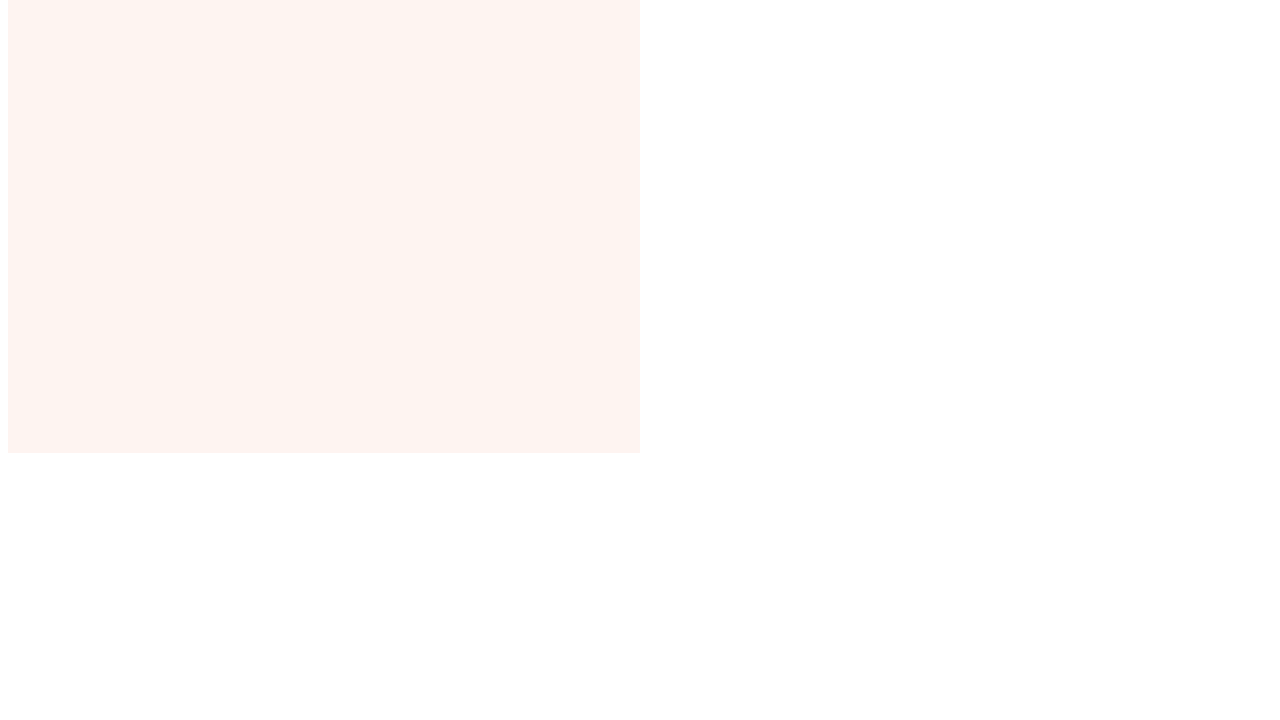
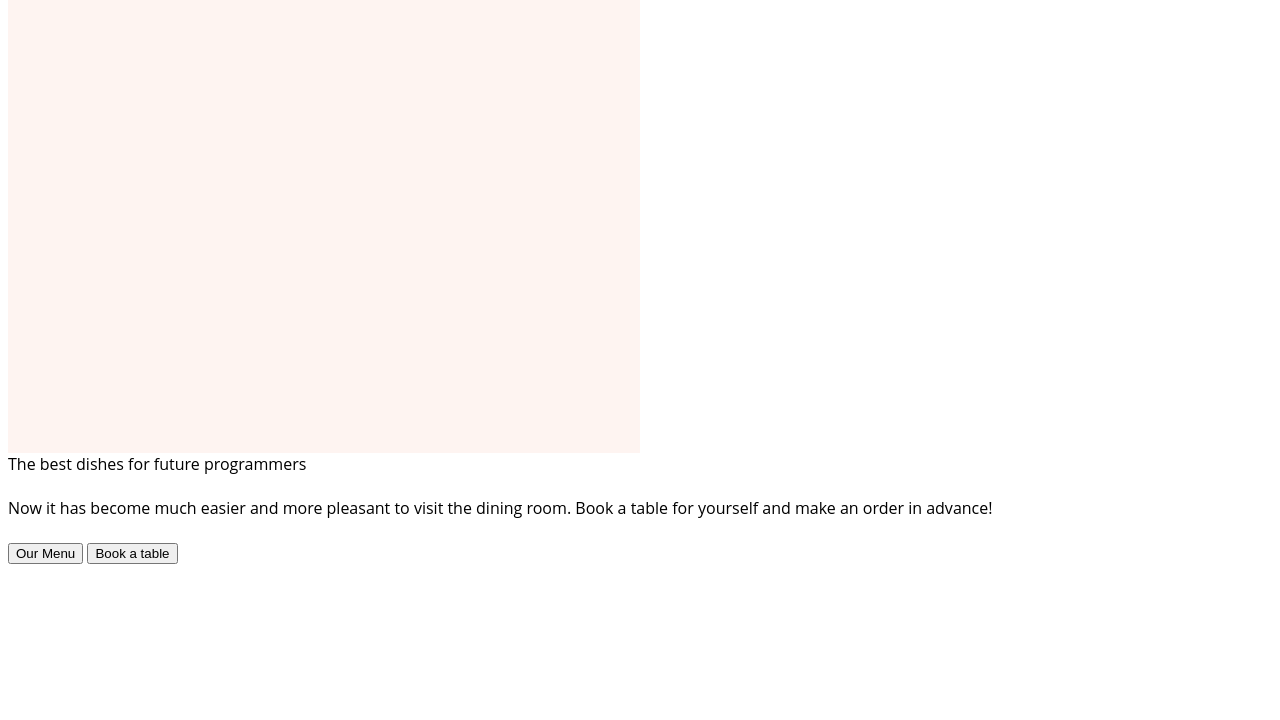
Before and after one commit to Manshyq/final, a plain HTML site: page index.html in a window 1280 px wide. Shown: the part 55-775 px from the top of the page. Drawn offline with nearby package versions, Linux system fonts and the light colour scheme.

Commit message:
Update index.html

```diff
--- a/index.html
+++ b/index.html
@@ -12,12 +12,28 @@
     <header>
 		<div class="header">
 			<a href="https://iitu.edu.kz/ru/"class="no-decoration">
-				<img src="images/logo1.png" id="logo">
+				<img src="images/canteen-logo.jpeg" id="logo">
 			</a>
+		</div>
+
+		<div class="header__information">
+			<div class="header__information_big-text">
+				The best dishes for future programmers
+			</div>
+			<br>
+			<div class="header__information_small-text">
+				Now it has become much easier and more pleasant to visit the dining room. Book a table for yourself and make an order in advance!
+			</div>
+			<br>
+			<button id="our-menu" href="">
+				Our Menu
+			</button>
+			<button id="book-table" href="">
+				Book a table
+			</button>
 		</div>
 	</header>
 		<nav>
-			<div class="header__background">
 			<div class="header__navigation_links">
 				<table class="navigation-table">
 					<tr>
@@ -39,7 +55,6 @@
 					</tr>
 				</table>
 			</div>
-		</div>
         </nav>
 
         <div class="header__navigation_account">
```
